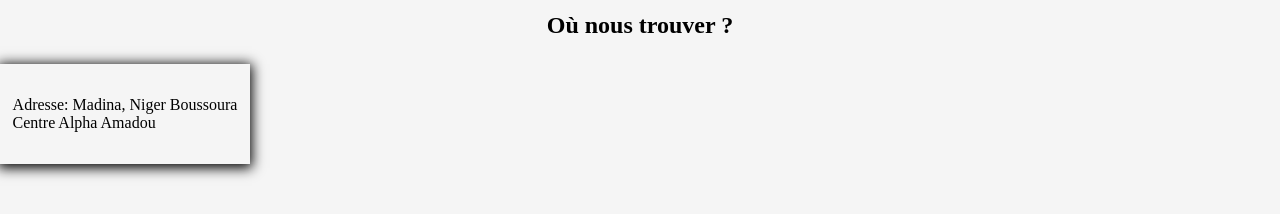
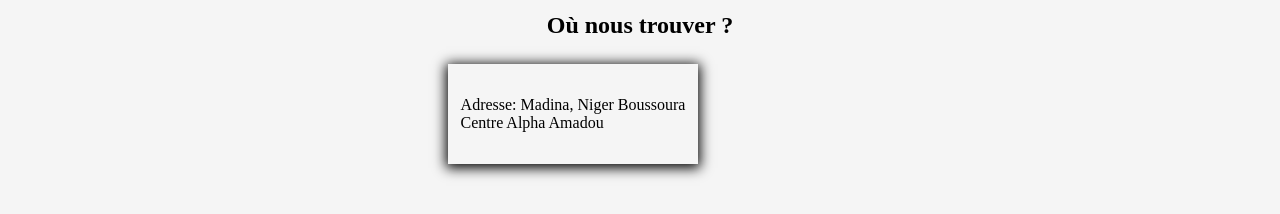
Before and after one commit to Mah224Moud/walidian, a plain HTML site: page index.html in a window 1280 px wide. Shown: the part 2833-3047 px from the top of the page. Drawn offline with Linux system fonts and the light colour scheme.

Commit message:
repositionnement de l'adresse

```diff
--- a/style.css
+++ b/style.css
@@ -118,8 +118,7 @@ iframe:hover
     height: 100px;
     background-color: whitesmoke;
     width: 250px;
-    margin-top: 25px;
-    margin-bottom: 25px;
+    margin: 25px 35%;
     transition: ease-in-out 1s;
     box-shadow: 0 2px 12px 2px black;
 }
```
